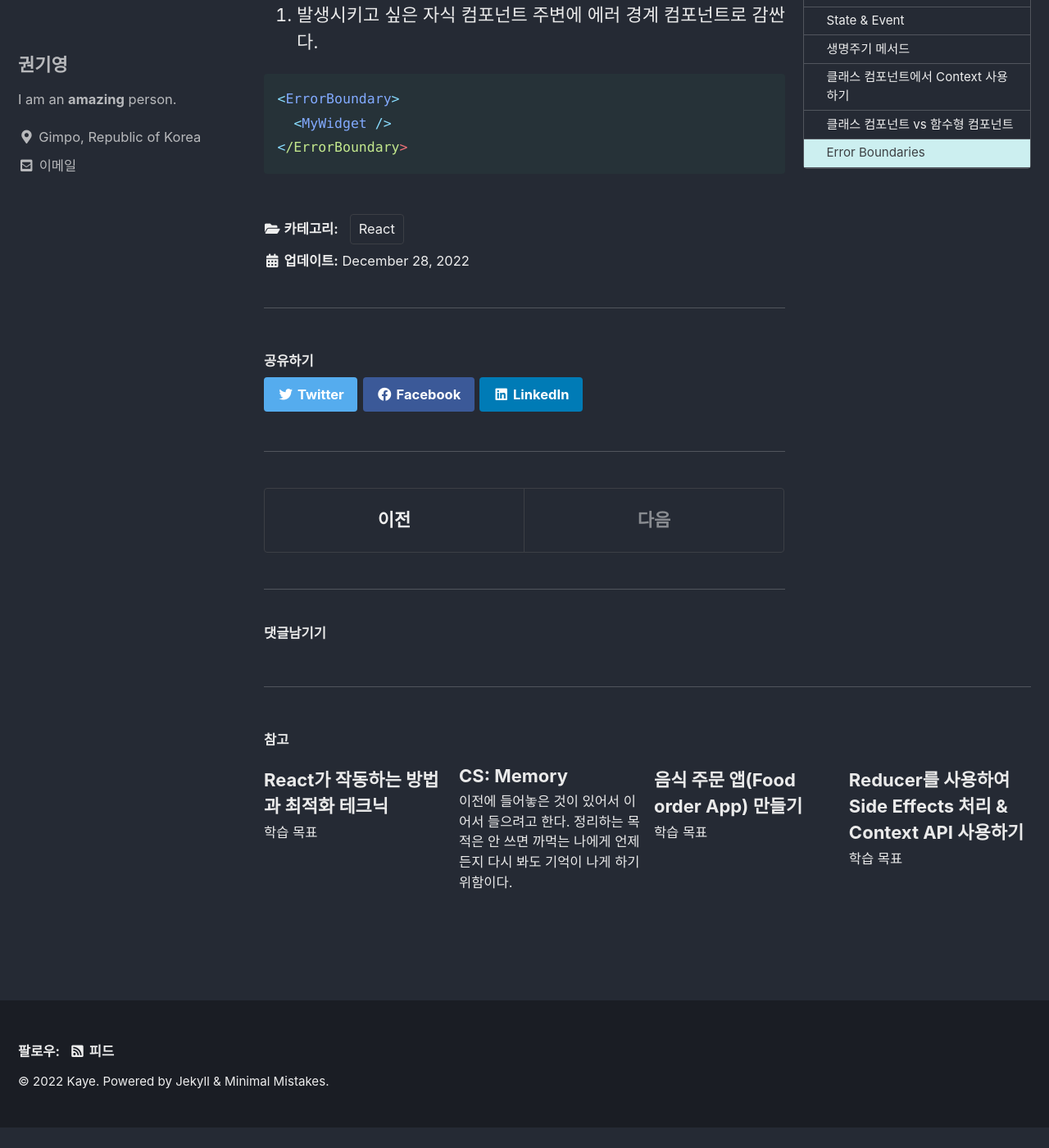
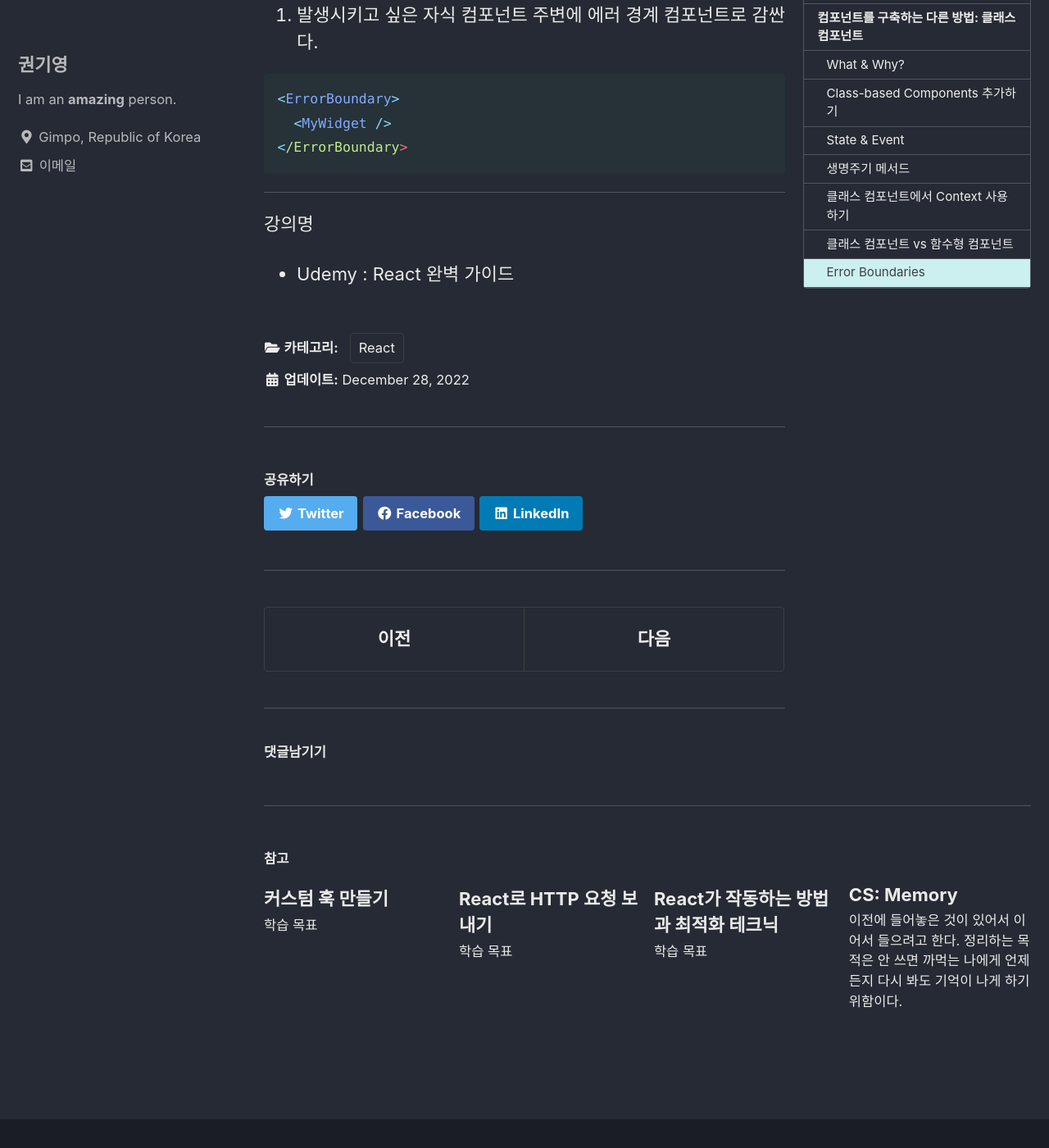
Before and after one commit to jhan117/jhan117.github.io, a Jekyll site: the page built from _posts/2022-12-28-react-learn9.md, in a window 1280 px wide and 1400 px high, scrolled down 5676 px. Shown: the whole window at 82% size. Built offline with Jekyll 4.4.1, drawn with Linux system fonts in a browser that asks for light colours; cached includes are drawn as plain includes; comment, search, counter and statistics services are not loaded; before the commit the page ends 7051 px from its top, so only the background shows below that; part of the change alters nothing that is shown.

Commit message:
TIL: 2022-12-29

````diff
--- a/_posts/2022-12-28-cs50-learn1.md
+++ b/_posts/2022-12-28-cs50-learn1.md
@@ -5,7 +5,7 @@ categories:
 toc: true
 toc_label: "CS50 5.메모리"
 toc_sticky: true
-last_modified_at: 2022-12-28
+last_modified_at: 2022-12-29
 ---
 
 이전에 들어놓은 것이 있어서 이어서 들으려고 한다. 정리하는 목적은 안 쓰면 까먹는 나에게 언제든지 다시 봐도 기억이 나게 하기 위함이다.
@@ -132,11 +132,107 @@ void swap(int *a, int *b)
 
 ![메모리 데이터 구분](https://cs50.harvard.edu/x/2020/notes/4/memory_layout.png)
 
-Heap에는 malloc로 할당된 메모리의 데이터가 저장되고 Stack에는 프로그램 내의 함수와 관련된 것들이 저장된다. Stack에는 첫 번째로 x와 y 변수가 있을 테고 두 번째로 swap 함수 내의 tmp, a, b가 들어 있을 것이다. 이 둘은 따로 움직이기에 영향이 미치지 않는다. 그러나 포인터 변수를 사용하면 a와 b가 각각 x, y 변수에 연결되어 있으므로 원하는 결과물을 얻을 수 있다.
+Heap에는 malloc로 할당된 메모리의 데이터가 저장되어 범위가 아래로 늘어나고 Stack에는 프로그램 내의 함수와 관련된 것들이 저장되어 범위가 위로 늘어난다. Stack에는 첫 번째로 x와 y 변수가 있을 테고 두 번째로 swap 함수 내의 tmp, a, b가 들어 있을 것이다. 이 둘은 따로 움직이기에 영향이 미치지 않는다. 그러나 포인터 변수를 사용하면 a와 b가 각각 x, y 변수에 연결되어 있으므로 원하는 결과물을 얻을 수 있다.
+
+## 입력 받기
+
+메모리에 대해서 알았으니 이젠 `scanf()`를 사용해볼 차례이다. 앞서 말했던 것처럼 도우미 함수나 다른 사람이 작성한 함수를 사용할 때는 주소를 넘겨줘야 저장이 된다.
+
+```c
+int main(void)
+{
+    int x;
+    scanf('%i', &x); // 사용자 입력
+}
+```
+
+그렇다면 문자열은 어떻게 사용할 수 있을까?
+
+예를 들어 아래와 같이 작성했다고 치자 작동하지 않는다. 왜냐하면 char \*는 주소를 저장하는데 NULL로 초기화하면 결국엔 저장될 공간을 할당하지 못했다는 뜻이기 때문이다.
+
+```c
+int main(void)
+{
+    char *s = NULL; // 초기화
+    scanf('%s', &s);
+}
+```
+
+그렇기 때문에 배열을 사용하면 해결할 수 있다. 문자열은 문자가 여러개인 것과 똑같기 때문이다. clang 컴파일러는 문자 배열을 포인터러철 다루기 때문에 주소가 아닌 그대로 입력해주면 된다.
+
+```c
+int main(void)
+{
+    char s[5]; // 4글자
+    scanf('%s', s);
+}
+```
 
 ## 파일 쓰기
 
+fopen 두 번째 인자인 모드는 3가지가 있다. read, write, append. file이라는 포인터에 FILE 자료형으로 파일을 연 것이다. scanf를 사용하기에는 현재 에러를 처리해야하는 경우가 많으므로 다른 함수를 사용했다.
+
+fprintf는 printf처럼 같은 기능이지만 file에 출력하는 것이다.
+
+fclose는 파일을 닫는다. 작업을 종료한다는 뜻이다.
+
+```c
+int main(void)
+{
+    FILE *file = fopen("phonebook.csv", "a");
+
+    char *name = get_string("Name: ");
+    char *number = get_string("Number: ");
+
+    fprintf(file, "%s,%s\n", name, number);
+
+    fclose(file);
+}
+```
+
 ## 파일 읽기
+
+파일을 읽어서 파일 형식이 JPEG 이미지인지 검사해보는 코드를 작성하고 싶다고 해보자.
+
+```c
+#include <stdio.h>
+
+int main(int argc, char *argv[])
+{
+    // 에러 처리로 사용자가 입력 개수를 잘못했다면 오류를 리턴한다.
+    if (argc != 2)
+    {
+        return 1;
+    }
+
+    // 그리고 파일을 읽기 모드로 연다.
+    FILE *file = fopen(argv[1], "r");
+
+    // 파일을 못 연다면 오류를 리턴한다.
+    if (file == NULL)
+    {
+        return 1;
+    }
+
+    // 3 바이트만 읽는 것이다.
+    // -128 ~ 127이 아닌 0 ~ 255를 의미하니 unsigned를 붙여준다.
+    unsigned char bytes[3];
+    fread(bytes, 3, 1, file); // 배열, 읽을 바이트 수, 읽을 횟수, 읽을 파일
+
+    // 3 바이트가 이 형식으로 시작하면 아마 JPEG 파일일 것이다.
+    if (bytes[0] == 0xff && bytes[1] == 0xd8 && bytes[2] == 0xff)
+    {
+        printf("Maybe\n");
+    }
+    else
+    {
+        printf("No\n");
+    }
+
+    // 파일 닫는다.
+    fclose(file);
+}
+```
 
 ---
 
--- a/_posts/2022-12-28-react-learn9.md
+++ b/_posts/2022-12-28-react-learn9.md
@@ -158,3 +158,9 @@ class ErrorBoundary extends React.Component {
   <MyWidget />
 </ErrorBoundary>
 ```
+
+---
+
+강의명
+
+- Udemy : React 완벽 가이드
--- /dev/null
+++ b/_posts/2022-12-29-react-learn10.md
@@ -0,0 +1,203 @@
+---
+title: "React로 HTTP 요청 보내기"
+categories:
+  - "React"
+toc: true
+toc_label: "section 14"
+toc_sticky: true
+last_modified_at: 2022-12-29
+---
+
+## 학습 목표
+
+- 데이터베이스와 React는 어떻게 상호작용할까?
+- Http 요청을 보내고 응답을 사용해보자
+- 에러를 처리하고 로딩 State에 대해서 배우자
+
+## HTTP 요청 보내기 (ex: 데이터베이스 연결)
+
+### 데이터베이스에 직접 연결하면 안되는 이유
+
+브라우저측 앱은 데이터베이스에 직접 연결하면 안된다. 브라우저에서는 코드를 모두 볼 수 있기 때문에 보안 이슈가 생긴다. 백엔드 앱은 다른 서버에서 구동되기 때문에 데이터베이스에 연결할 수 있다. 그래서 우리는 백엔드 서버와 통신해 데이터베이스에 안전하게 접근할 수 있다.
+
+### SWAPI 소개
+
+[SWAPI](https://swapi.dev/)
+
+이 사이트는 스타워즈 더미 데이터를 제공하는 백엔드 서버이다. 이는 다시 말하지만 데이터베이스가 아닌 API다. API란 Application Programming Interface이다.
+
+### Get 요청 보내기
+
+두 가지 방법을 사용할 수 있다. 하나는 axios 패키지를 사용하는 방법, 다른 하나는 내부 메서드인 fetch()를 사용하는 방법이 있다. 그 중 우리는 패키지보단 내부 메서드를 사용해보겠다. 사용법은 JS 문법이므로 새롭진 않다.
+
+개인적으로 이런식으로 오류 처리 하는 걸 선호한다.
+
+```js
+// Get
+fetch("url")
+  .then((response) => {
+    if (!response.ok) throw new Error(response.statusText);
+    return response.json();
+  })
+  .then((data) => console.log(data))
+  .catch((err) => console.log(err));
+```
+
+프로미스의 후속 처리 메서드인 then을 사용할 수 있지만 async/await를 사용하면 좀 더 코드가 간결해지는 장점이 있다. 둘이 똑같이 비동기 처리를 한다.
+
+```js
+async function fetchData() {
+  try {
+    const response = await fetch("url");
+    if (!response.ok) throw new Error(response.statusText);
+    return response.json();
+    const data = await response.json();
+
+    console.log(data);
+  } catch (err) {
+    console.log(err);
+  }
+}
+```
+
+### 사용자에게 데이터 현재 상태 알려주기
+
+불러오긴 하지만 아무것도 뜨지 않아 사용자는 불러오는 건지 화면이 멈춘것인지 알 수 없다. 그렇기에 이럴 땐 로딩중이라던가 아니면 로딩은 완료했지만 데이터가 없는 경우인지를 알려줄 수 있다. 바로 State를 사용하면 간단하게 가능하다.
+
+```js
+const [isLoading, setIsLoading] = useState(false);
+const [data, setData] = useState(false);
+
+async function fetchData() {
+  // loading State
+  setIsLoading(true);
+  const response = await fetch("url");
+  const data = await response.json();
+
+  setData(data);
+  setIsLoading(false);
+}
+
+return (
+  <section>
+    {!isLoading && data.length > 0 && <DataList />}
+    {!isLoading && data.length === 0 && <p>Found no data.</p>}
+    {isLoading && <p>Loading...</p>}
+  </section>
+);
+```
+
+### HTTP 오류 처리하기
+
+4XX 오류는 서버는 잘 되는데 코드 문제일 가능성이 크고 5XX 오류는 서버가 안되는 것이다. 만약 여러가지 이유로 오류가 발생한다면 사용자에게 알려줘야 한다. 왜냐하면 오류가 생겼는데 계속 로딩중이면 안되기 때문이다.
+
+간단하게 State를 이용해 에러를 설정해주면 된다.
+
+참고로 axios는 모든 HTTP 에러를 reject하는 프로미스를 반환하기에 에러를 모두 catch에서 처리할 수 있어 편리하다.
+
+```js
+const [error, setError] = useState(null);
+
+async function fetchData() {
+  setError(null);
+  try {
+    // ... 생략
+    if (!response.ok) throw new Error("Something went wrong!");
+    // ... 생략
+  } catch (error) {
+    setError(error.message);
+  }
+}
+```
+
+### 깔끔하게 조건부 렌더링 작성해보기
+
+사용자에게 알려줄 때 JSX코드에 Error State까지 적으면 길어질 것이다. 그래서 이런 방법도 있다. else 안 넣어도 된다.
+
+```js
+// 기본값
+let content = <p>Found no data.</p>;
+
+if (data.length > 0) {
+  content = <DataList />;
+}
+
+if (error) {
+  content = <p>{error}</p>;
+}
+
+if (isLoading) {
+  content = <p>Loading...</p>;
+}
+```
+
+### useEffect를 이용하여 요청하기
+
+처음에 렌더링될 때 요청하고 싶은 경우가 있을 것이다. 전에 배웠듯이 그냥 함수를 호출하면 무한루프에 빠진다. 함수를 호출해주고 함수가 변할 때마다 재호출 해주기 위해 의존성 항목에 함수를 넣어준다.
+
+```js
+useEffect(() => {
+  fetchMoviesHandler();
+}, [fetchMoviesHandler]);
+```
+
+물론 함수가 재생성되어 무한루프되는 걸 막기 위해 useCallback을 사용해야 하는 것을 잊으면 안된다. 그리고 의존성 배열도 추가해준다.
+
+```js
+const fetchMoviesHandler = useCallback(async () => {
+  // ... 생략
+}, []);
+```
+
+### Post 요청 보내기
+
+[Firebase](https://console.firebase.google.com/)
+
+일단 앞서 실행한 더미 API로는 읽기만 가능할 뿐 보내지는 못한다. 그래서 구글에서 서비스 중인 Firebase를 이용할 것이다. 데이터베이스인 줄 알았으나 API였다. 즉, 백엔드 앱이다. Firebase가 제공하는 서비스들 중 데이터베이스를 사용할 수 있는 서비스가 두 개 있는데 그 중 사용하기 쉬운 realtime 데이터베이스를 사용하겠다. 프로젝트를 만든 후 링크에서 뒤에 json파일 형식으로 붙여주면 새로운 노드가 생성되어 사용할 수 있다.
+
+```js
+fetch("https://~.firebaseio.com/data.json");
+```
+
+두 번째 인자에 넣어주기만 하면 끝이다.
+
+```js
+// 프로미스의 후속 처리 메서드
+fetch("url", {
+  method: "POST",
+  headers: { "content-Type": "application/json" },
+  body: JSON.stringify(payload),
+})
+  .then((response) => {
+    if (!response.ok) throw new Error(response.statusText);
+    return response.json();
+  })
+  .then((data) => console.log(data))
+  .catch((err) => console.log(err));
+```
+
+```js
+// async/await
+async function fetchData() {
+  try {
+    const response = await fetch("url", {
+      method: "POST",
+      headers: { "content-Type": "application/json" },
+      body: JSON.stringify(payload),
+    });
+    if (!response.ok) throw new Error(response.statusText);
+    return response.json();
+    const data = await response.json();
+
+    console.log(data);
+  } catch (err) {
+    console.log(err);
+  }
+}
+```
+
+---
+
+강의명
+
+- Udemy : React 완벽 가이드
--- /dev/null
+++ b/_posts/2022-12-29-react-learn11.md
@@ -0,0 +1,39 @@
+---
+title: "커스텀 훅 만들기"
+categories:
+  - "React"
+toc: true
+toc_label: "section 15"
+toc_sticky: true
+last_modified_at: 2022-12-29
+---
+
+## 학습 목표
+
+- What & Why?
+- Building a Custom Hook
+- Custom Hook Rules & Practices
+
+## Building Custom Hooks : Re-using Logic
+
+### What & Why?
+
+커스텀 훅은 상태를 포함하는 로직을 재사용가능한 함수에 아웃소싱할 수 있다.
+
+이전에 컴포넌트 함수가 아니면 hook과 state를 사용할 수 없다는 것을 떠올려보자. 만약 정규 함수를 다른 곳에서 재사용하고 싶어도 컴포넌트 함수 내부에 있지 않으면 사용하지 못한다. 이에 반해 커스텀 훅은 hook과 state를 사용할 수 있기에 좋은 선택이 될 것이다.
+
+### Building a Custom Hook
+
+이제 커스텀 훅을 만들어보자. 폴더나 파일 이름은 자유롭게 해도 되지만 함수 이름은 꼭 "use"로 시작해야 React가 hook이라고 인식한다.
+
+1. `hooks` 폴더를 생성한다.
+2. "use-"로 시작하는 파일을 생성한다.
+3. "use"로 시작하는 정규 함수를 만들고 export 해준다.
+
+사용하는 방법은 React의 내장 훅과 똑같이 사용해주면된다.
+
+---
+
+강의명
+
+- Udemy : React 완벽 가이드
````
